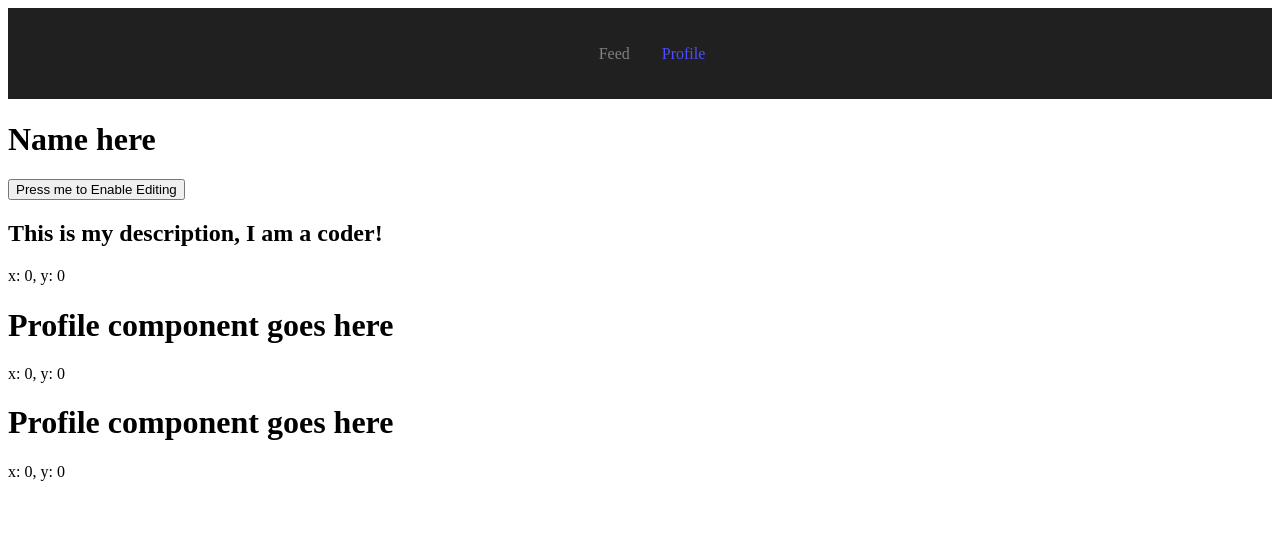
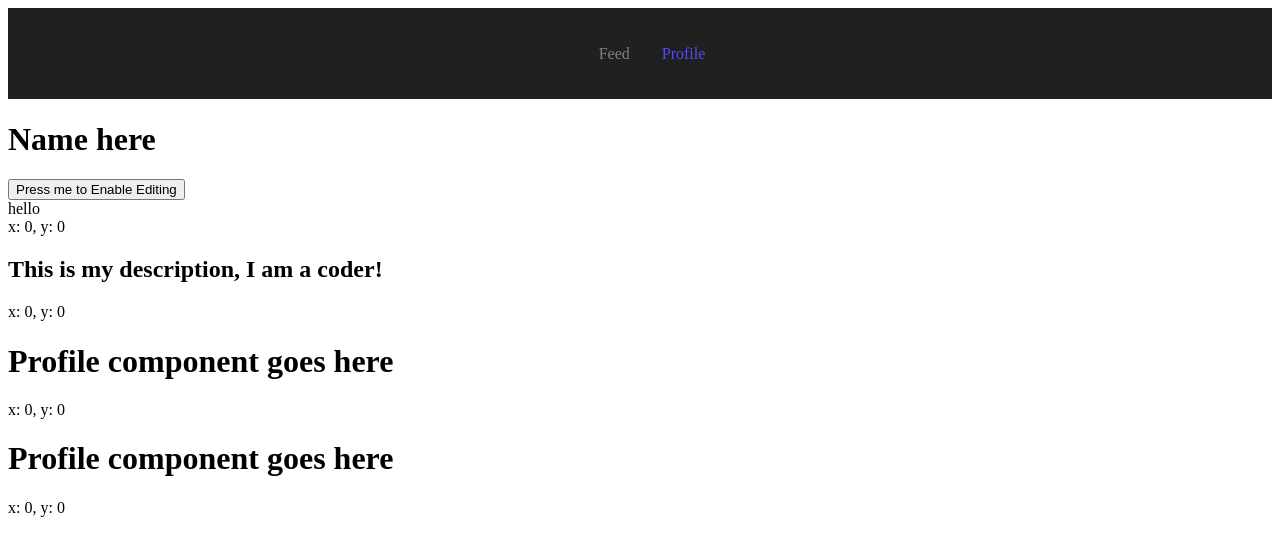
Before and after one commit to CristiSavca/Showy, a React (Create React App) app in the folder client/: page /profile in a window 1280 px wide. Shown: the top 556 px of the page. Built offline with nearby package versions, Linux system fonts and the light colour scheme.

Commit message:
added object for component customizations

```diff
--- a/client/src/components/profile_container.js
+++ b/client/src/components/profile_container.js
@@ -1,14 +1,14 @@
 import React, { useState } from 'react';
 import Draggable from 'react-draggable';
 
-const ProfileContainer = ({disabled, scale, component}) => {
+const ProfileContainer = ({disabled, scale, component, defaultPosition}) => {
     const [position, setPosition] = useState({ x: 0, y: 0 });
     const trackPos = (data) => {
         setPosition({ x: data.x, y: data.y });
     };
 
     return (
-        <Draggable style={{border:'2px solid blue'}} scale={scale} disabled={disabled} onDrag={(e, data) => trackPos(data)} onStop={()=>{}} >
+        <Draggable style={{border:'2px solid blue'}} defaultPosition={defaultPosition} scale={scale} disabled={disabled} onDrag={(e, data) => trackPos(data)} onStop={()=>{}} >
             <div className="box">
                 {component? component: <h1> Profile component goes here </h1>}
                 <div>
--- a/client/src/pages/profile.js
+++ b/client/src/pages/profile.js
@@ -14,13 +14,19 @@ const Profile = () => {
         console.log(isEditing)
     }
 
+    const example_data = [
+        {component: <>hello</>,
+        location:   {x: 0, y: 0}
+    }
+    ]
+
     return (
         <>
             <h1>Name here</h1>
             <button onClick={()=> toggleEditing()}> {buttonText}</button>
-            <ProfileContainer disabled={!isEditing} scale={1} component={<h2>This is my description, I am a coder! </h2>}>
+            {example_data.map((item)=> <ProfileContainer disabled={!isEditing} defaultPosition={item.location} component={item.component}/>)}
+            <ProfileContainer disabled={!isEditing} scale={1} component={<h2>This is my description, I am a coder! </h2>} />
 
-            </ProfileContainer>
             <ProfileContainer disabled={!isEditing} scale={1}/>
             <ProfileContainer disabled={!isEditing} scale={1}/>
         </>
```
